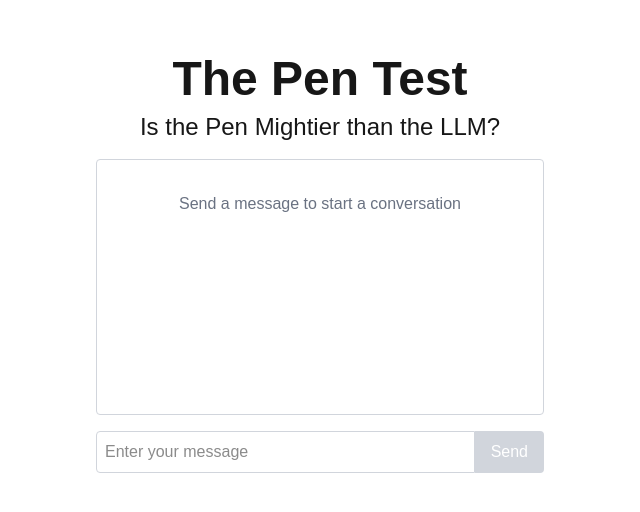
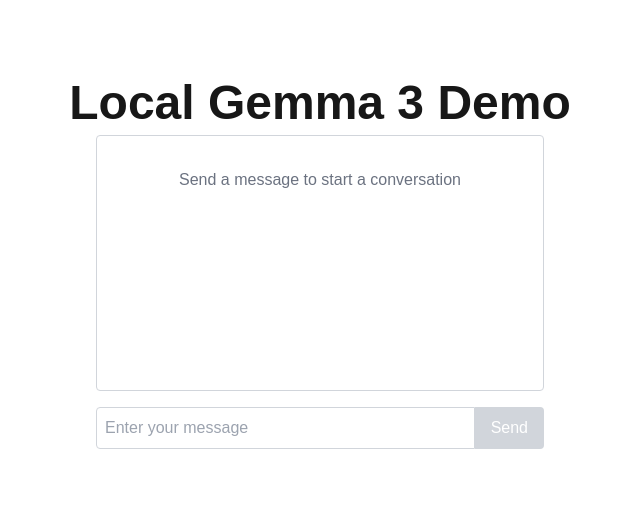
Before and after one commit to fredeerock/sfcg3, a Next.js app: page / in a window 1280 px wide. Shown: the part 136-648 px from the top of the page, without its empty margins (320-960 px from the left). Built offline with nearby package versions, Linux system fonts and the light colour scheme.

Commit message:
works. fixed markdown.

```diff
--- /dev/null
+++ b/postcss.config.js
@@ -0,0 +1,6 @@
+module.exports = {
+  plugins: {
+    tailwindcss: {},
+    autoprefixer: {},
+  },
+}
--- a/src/app/globals.css
+++ b/src/app/globals.css
@@ -1,4 +1,6 @@
-@import "tailwindcss";
+@tailwind base;
+@tailwind components;
+@tailwind utilities;
 
 body {
   background: #ffffff;
@@ -6,4 +8,22 @@
   font-family: Arial, Helvetica, sans-serif;
 }
 
-/* Removed dark mode media query */
+/* Custom styling for code blocks in markdown */
+.prose pre {
+  background-color: #f3f4f6;
+  border-radius: 0.375rem;
+  padding: 1rem;
+  overflow-x: auto;
+}
+
+.prose code {
+  background-color: #f3f4f6;
+  padding: 0.2rem 0.4rem;
+  border-radius: 0.25rem;
+  font-size: 0.875rem;
+}
+
+.prose pre code {
+  background-color: transparent;
+  padding: 0;
+}
--- a/src/app/page.js
+++ b/src/app/page.js
@@ -2,6 +2,7 @@
 
 import { useState, useEffect, useRef } from 'react'
 import Progress from './components/Progress'
+import ReactMarkdown from 'react-markdown'
 
 export default function Home() {
   const [conversation, setConversation] = useState([]);
@@ -160,8 +161,7 @@
 
   return (
     <main className="flex min-h-screen flex-col items-center justify-center p-12">
-      <h1 className="text-5xl font-bold mb-2 text-center">The Pen Test</h1>
-      <h2 className="text-2xl mb-4 text-center">Is the Pen Mightier than the LLM?</h2>
+      <h1 className="text-5xl font-bold mb-2 text-center">Local Gemma 3 Demo</h1>
 
       <div
         ref={chatContainerRef}
@@ -175,7 +175,26 @@
 
         {conversation.map((msg, index) => (
           <div key={index} className={`p-2 mb-2 ${msg.type === 'user' ? 'text-right bg-gray-100 rounded-lg' : 'text-left bg-blue-100 rounded-lg'}`}>
-            <strong>{msg.type === 'user' ? 'You' : 'Bot'}:</strong> {msg.text}
+            <strong>{msg.type === 'user' ? 'You' : 'Bot'}:</strong>
+            <div className={msg.type === 'user' ? '' : 'mt-1 prose prose-sm max-w-none'}>
+              {msg.type === 'user' ? (
+                <span>{msg.text}</span>
+              ) : (
+                <ReactMarkdown components={{
+                  // Add custom styling to elements as needed
+                  pre: ({node, ...props}) => (
+                    <pre className="overflow-x-auto p-2 bg-gray-50 rounded" {...props} />
+                  ),
+                  code: ({node, inline, ...props}) => (
+                    inline
+                      ? <code className="bg-gray-50 px-1 py-0.5 rounded text-sm" {...props} />
+                      : <code className="block" {...props} />
+                  )
+                }}>
+                  {msg.text}
+                </ReactMarkdown>
+              )}
+            </div>
           </div>
         ))}
 
@@ -228,8 +247,6 @@
         </div>
       )}
 
-      {/* Removed worker alive check */}
-
       {modelLoaded && (
         <div className="w-full max-w-md p-2 text-green-700 text-center mt-2 text-sm">
           Model loaded successfully
--- /dev/null
+++ b/tailwind.config.js
@@ -0,0 +1,14 @@
+/** @type {import('tailwindcss').Config} */
+module.exports = {
+  content: [
+    './src/pages/**/*.{js,ts,jsx,tsx,mdx}',
+    './src/components/**/*.{js,ts,jsx,tsx,mdx}',
+    './src/app/**/*.{js,ts,jsx,tsx,mdx}',
+  ],
+  theme: {
+    extend: {},
+  },
+  plugins: [
+    require('@tailwindcss/typography'),
+  ],
+}
```
Also changed, not shown: package.json (+11 -11 lines), 1 other file (tests, documents, lock files or other folders).
